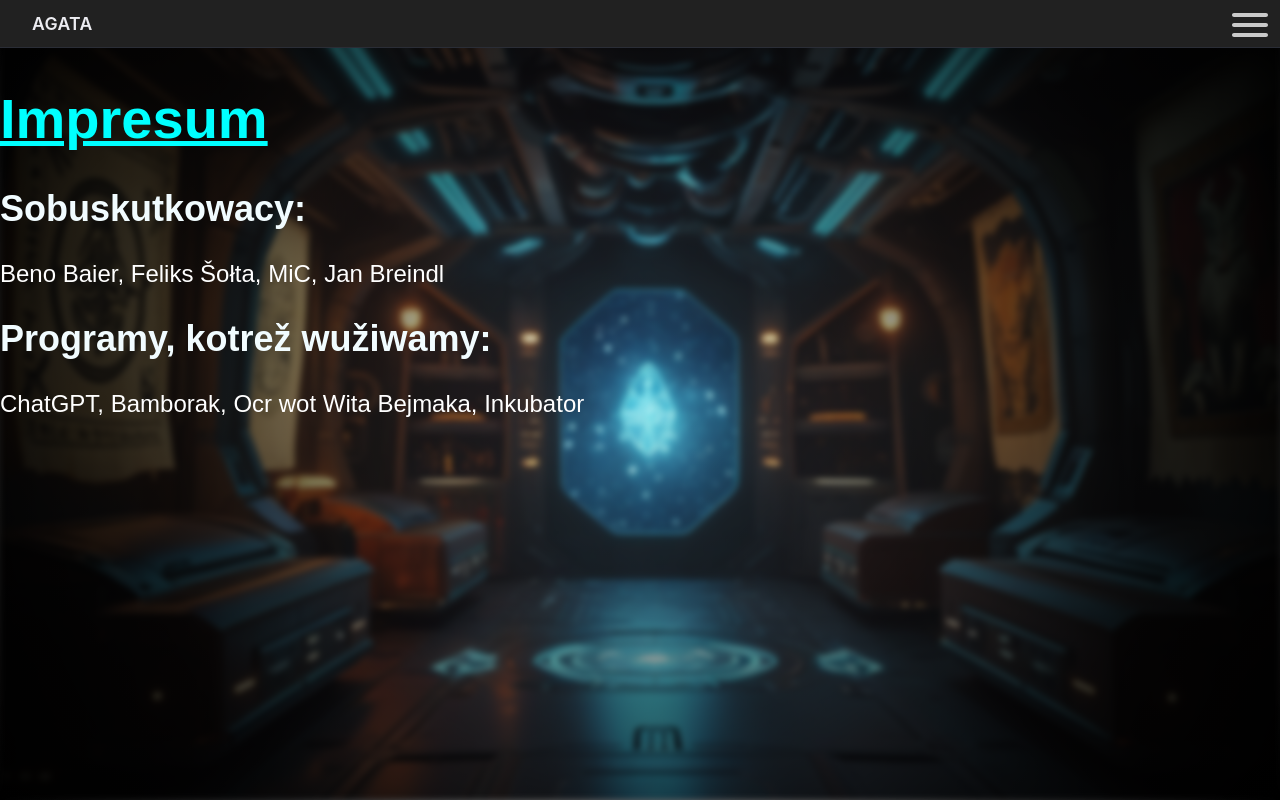
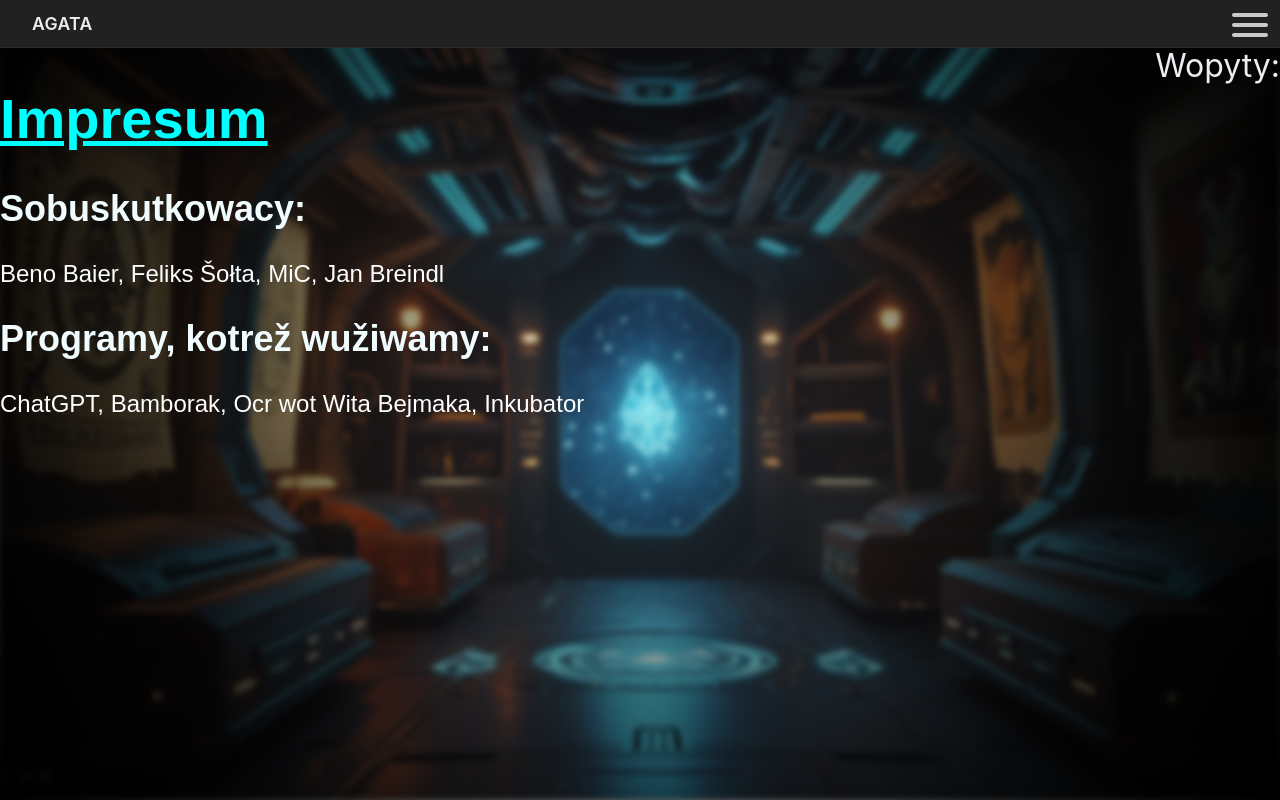
Before and after one commit to ZalozbaDev/agata-webapp, a React (Vite) app: page /impresum in a window 1280 px wide. Built offline with nearby package versions, Linux system fonts and the light colour scheme; no server answers.

Commit message:
added user counter

```diff
--- a/src/components/header/index.tsx
+++ b/src/components/header/index.tsx
@@ -14,6 +14,7 @@ import {
   Settingsiconstyle,
   checkboxstyle,
   impresumstyle,
+  userstyle
 } from './styles'
 import { CreateUrlRequest, urlService } from '../../services/urlService'
 import { Settingsicon } from '../../assets/icons'
@@ -107,6 +108,9 @@ const Header: React.FC<{
             AGATA
           </Link>
         </div>
+        <div style={userstyle}>
+Wopyty:
+        </div>
         <div style={Settingsiconstyle}>
           <button
             style={{ background: 'none', padding: 0 }}
@@ -175,7 +179,7 @@ const Header: React.FC<{
           style={{
             ...popupStyle,
             fontSize: '3rem',
-            top: '120px',
+            top: '125px',
             left: 'null',
             right: '-160px',
             zIndex: 1000,
--- a/src/components/header/styles.ts
+++ b/src/components/header/styles.ts
@@ -146,3 +146,10 @@ export const impresumstyle: React.CSSProperties = {
   transition: 'color 0.3s ease',
   marginBottom  : '-1000px',
 }
+
+export const userstyle: React.CSSProperties = {
+position: 'fixed',
+fontSize: '2rem',
+right: 0,
+top: '46px',
+}
```
